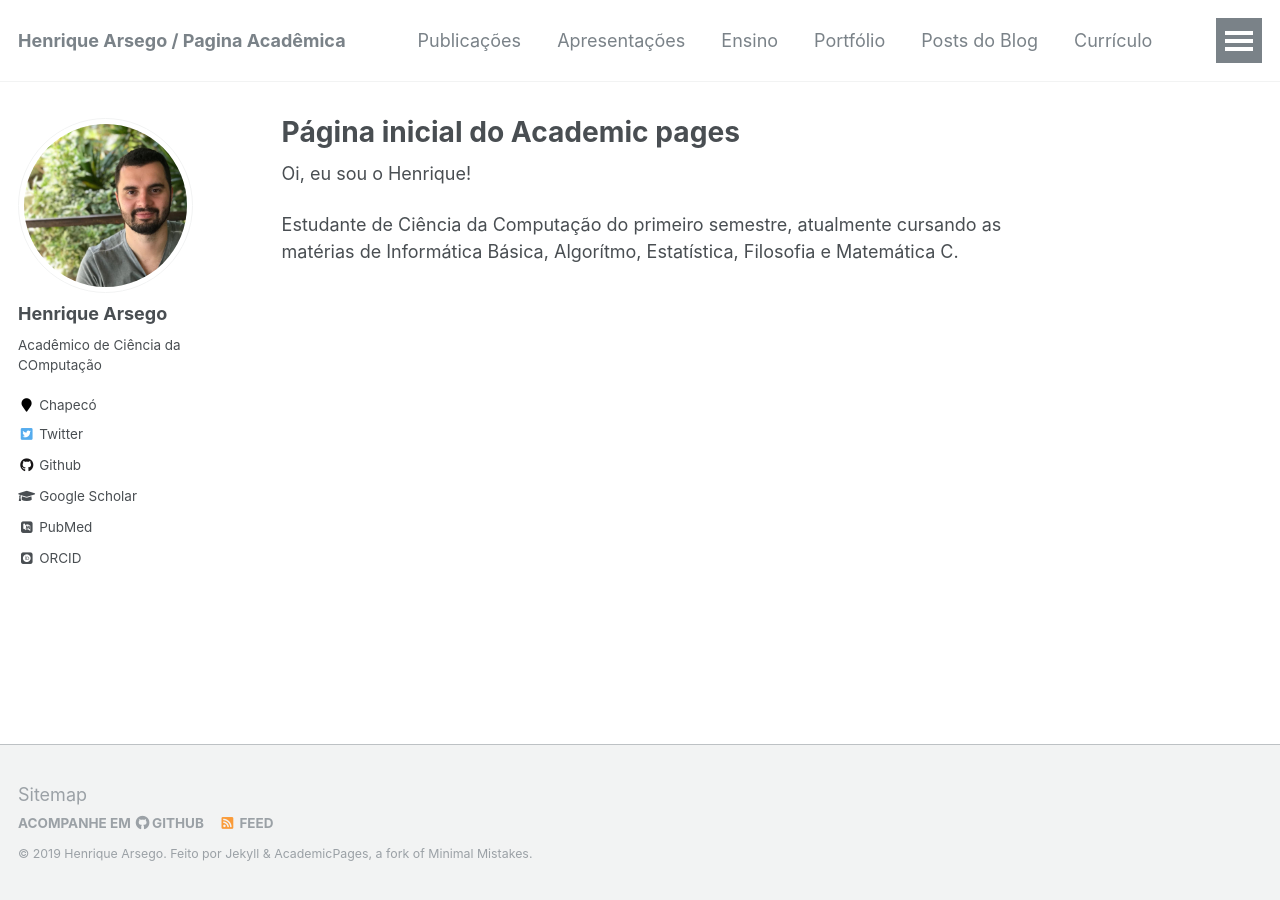
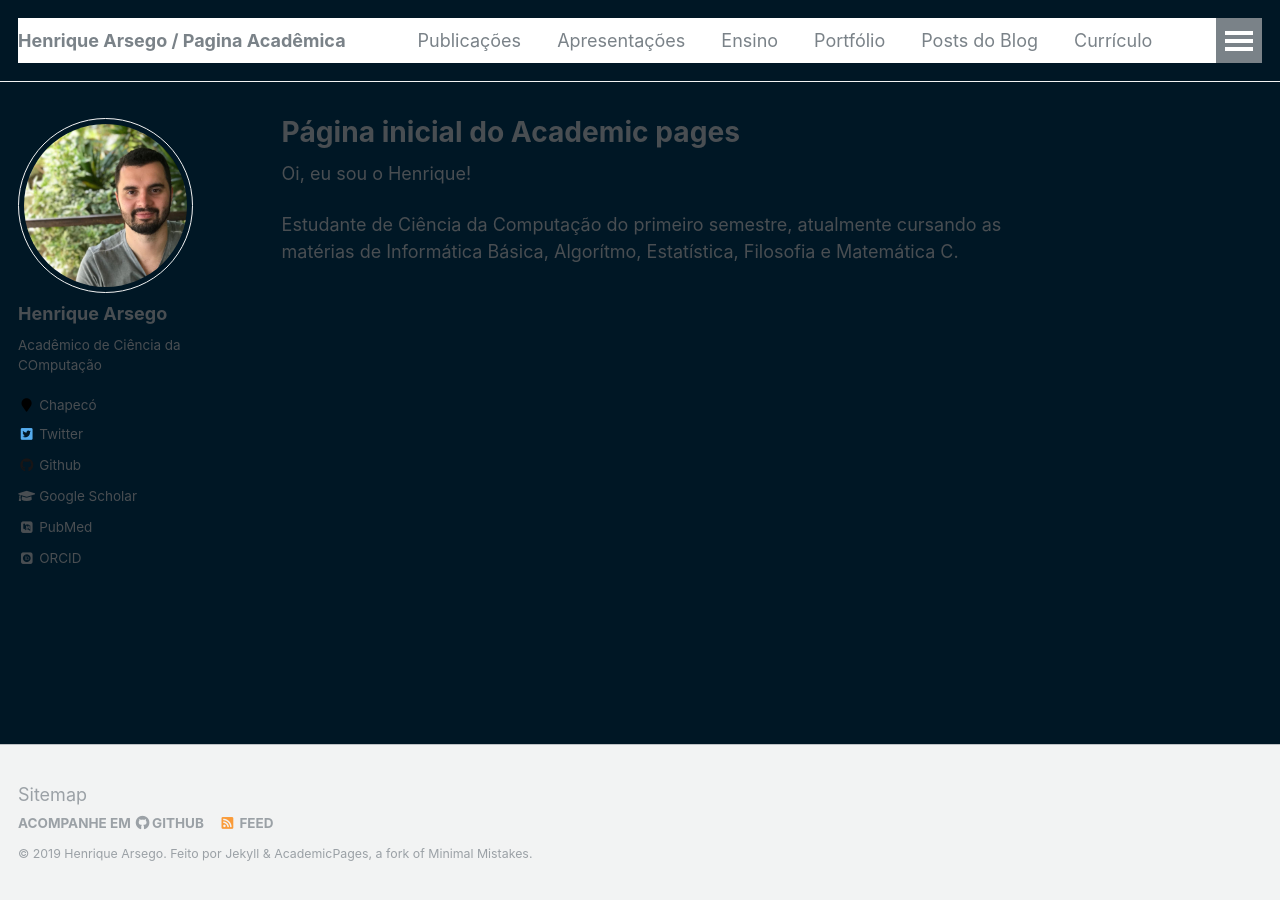
Before and after one commit to harsego/docs, a Jekyll site: the page built from _pages/about.md, in a window 1280 px wide. Built offline with Jekyll 4.4.1, drawn with Linux system fonts in a browser that asks for light colours; some web fonts are replaced.

Commit message:
Update main.scss

```diff
--- a/assets/css/main.scss
+++ b/assets/css/main.scss
@@ -9,6 +9,9 @@
  *  - https://twitter.com/mmistakes
  *
 */
+
+body {
+  background-color: #001725;}
 
 @import "vendor/breakpoint/breakpoint"; // media query mixins
 @import "variables";
```
